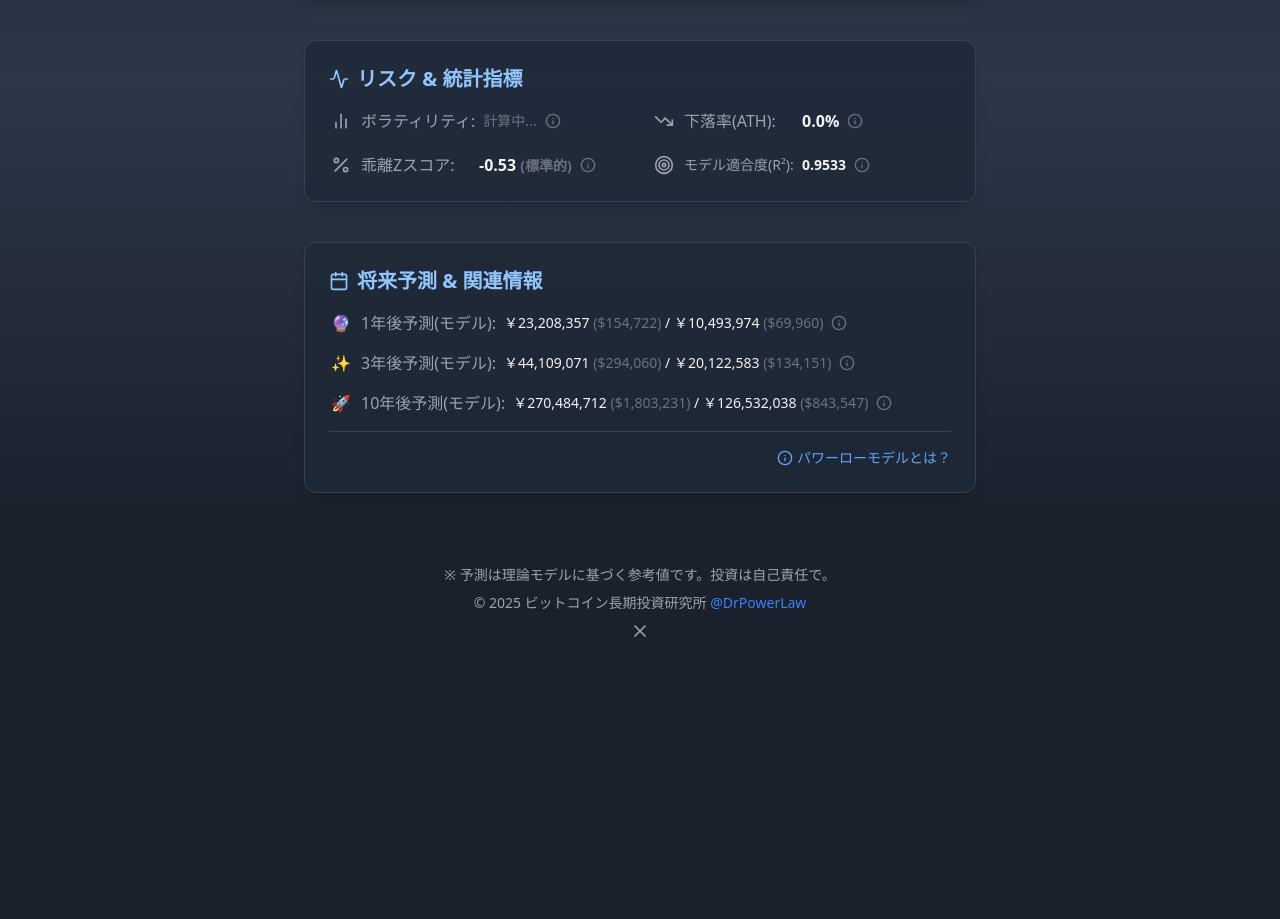
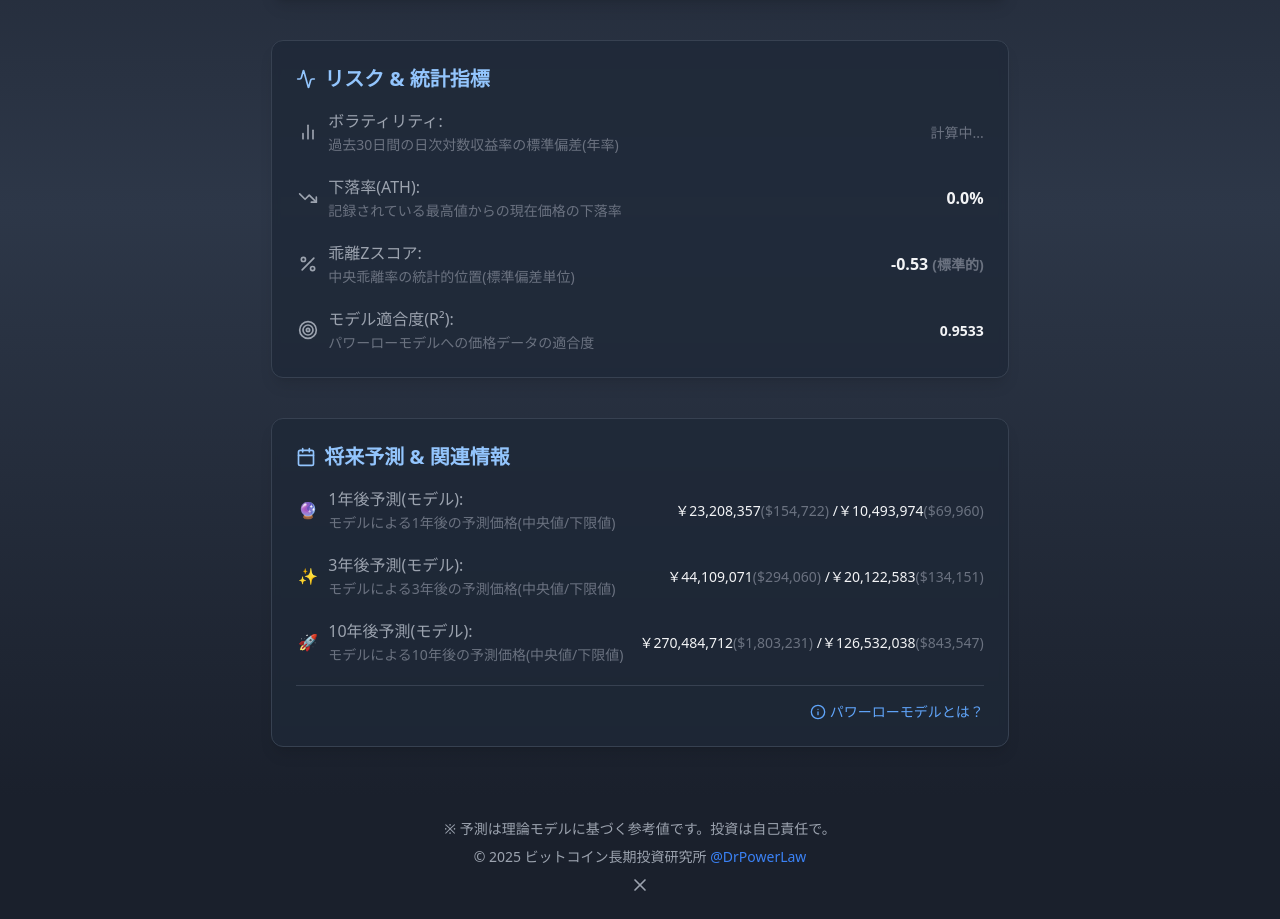
Before and after one commit to fineflow77/btclti, a React (Vite) app: page /analysis-news in a window 1280 px wide. Shown: the part 451-1370 px from the top of the page. Before the commit the page ends 1116 px from the top, so only its background shows below. Built offline with nearby package versions, Linux system fonts and the light colour scheme; no server answers.

Commit message:
Update on 2025-03-30

```diff
--- a/src/pages/AnalysisNews.tsx
+++ b/src/pages/AnalysisNews.tsx
@@ -41,7 +41,28 @@
     return '標準的';
 };
 
+// 指標ラベルコンポーネント
+const MetricLabel: React.FC<{ label: string, explanation: string }> = ({ label, explanation }) => {
+    return (
+        <div className="flex flex-col">
+            <span className={`${bodyClass} ${textSecondaryClass}`}>{label}:</span>
+            <span className={`${smallClass} ${textMutedClass} mt-0.5`}>{explanation}</span>
+        </div>
+    );
+};
+
 const AnalysisNews: React.FC = () => {
+    // 説明テキストを追加
+    const explanations = {
+        volatility: "過去30日間の日次対数収益率の標準偏差(年率)",
+        drawdown: "記録されている最高値からの現在価格の下落率",
+        zScore: "中央乖離率の統計的位置(標準偏差単位)",
+        rSquared: "パワーローモデルへの価格データの適合度",
+        prediction1y: "モデルによる1年後の予測価格(中央値/下限値)",
+        prediction3y: "モデルによる3年後の予測価格(中央値/下限値)",
+        prediction10y: "モデルによる10年後の予測価格(中央値/下限値)"
+    };
+
     // ★ 使われていない weeklyPrices, dailyPowerLawData, dataSources を削除 (必要に応じて戻す)
     const {
         loading, error, currentPrice, dailyPrices,
@@ -155,7 +176,7 @@
                             </div>
                             {/* パワーロー評価 */}
                             <div className="flex items-center space-x-2">
-                                <BarChartHorizontal className={`h-5 w-5 w-6 ${textSecondaryClass}`} /> {/* ★ アイコンを使用 */}
+                                <BarChartHorizontal className={`h-5 w-6 ${textSecondaryClass}`} />
                                 <span className={`${bodyClass} ${textSecondaryClass} min-w-[70px]`}>評価:</span>
                                 {(medianDeviation !== null && supportDeviation !== null) ? (
                                     <span className={`${bodyClass} font-semibold px-2 py-0.5 rounded`} style={{ backgroundColor: getPowerLawPositionColor(medianDeviation, supportDeviation), color: '#fff' }}>
@@ -181,36 +202,87 @@
 
                 {/* --- リスク & 統計指標カード --- */}
                 <section aria-labelledby="risk-stats-heading" className={cardBaseClass}>
-                    <h2 id="risk-stats-heading" className={h2Class}> <Activity className="h-5 w-5 mr-2" /> リスク & 統計指標 </h2> {/* ★ Activity アイコンを使用 */}
+                    <h2 id="risk-stats-heading" className={h2Class}> <Activity className="h-5 w-5 mr-2" /> リスク & 統計指標 </h2>
                     <DataContainer isLoading={loading} error={error} loadingMessage="指標計算中...">
-                        <div className={gridClass}>
+                        <div className="grid grid-cols-1 gap-y-5">
                             {/* ボラティリティ */}
-                            <div className="flex items-center space-x-2" title="過去30日間の日次対数収益率の標準偏差（年率換算）">
-                                <BarChart2 className={`h-5 w-5 w-6 ${textSecondaryClass}`} /> {/* ★ アイコンを使用 */}
-                                <span className={`${bodyClass} ${textSecondaryClass} min-w-[110px]`}>ボラティリティ:</span>
-                                {volatility30d !== null ? (<span className={`${bodyClass} ${textPrimaryClass} font-semibold`}>{volatility30d.toFixed(1)}%</span>) : (<span className={`${smallClass} ${textMutedClass}`}>計算中...</span>)}
-                                <Info className="h-4 w-4 text-gray-500 cursor-help ml-auto" /> {/* ★ Info アイコンを使用 */}
+                            <div className="flex flex-col sm:flex-row sm:items-center gap-y-1 sm:gap-x-4">
+                                <div className="flex items-center">
+                                    <BarChart2 className={`h-5 w-6 ${textSecondaryClass} mr-2`} />
+                                    <MetricLabel
+                                        label="ボラティリティ"
+                                        explanation={explanations.volatility}
+                                    />
+                                </div>
+                                <div className="ml-8 sm:ml-auto">
+                                    {volatility30d !== null ? (
+                                        <span className={`${bodyClass} ${textPrimaryClass} font-semibold`}>
+                                            {volatility30d.toFixed(1)}%
+                                        </span>
+                                    ) : (
+                                        <span className={`${smallClass} ${textMutedClass}`}>計算中...</span>
+                                    )}
+                                </div>
                             </div>
                             {/* ドローダウン */}
-                            <div className="flex items-center space-x-2" title="記録されている最高値からの現在価格の下落率">
-                                <TrendingDown className={`h-5 w-5 w-6 ${textSecondaryClass}`} /> {/* ★ アイコンを使用 */}
-                                <span className={`${bodyClass} ${textSecondaryClass} min-w-[110px]`}>下落率(ATH):</span>
-                                {drawdown !== null ? (<span className={`${bodyClass} ${textPrimaryClass} font-semibold`}>{drawdown.toFixed(1)}%</span>) : (<span className={`${smallClass} ${textMutedClass}`}>計算中...</span>)}
-                                <Info className="h-4 w-4 text-gray-500 cursor-help ml-auto" /> {/* ★ Info アイコンを使用 */}
+                            <div className="flex flex-col sm:flex-row sm:items-center gap-y-1 sm:gap-x-4">
+                                <div className="flex items-center">
+                                    <TrendingDown className={`h-5 w-6 ${textSecondaryClass} mr-2`} />
+                                    <MetricLabel
+                                        label="下落率(ATH)"
+                                        explanation={explanations.drawdown}
+                                    />
+                                </div>
+                                <div className="ml-8 sm:ml-auto">
+                                    {drawdown !== null ? (
+                                        <span className={`${bodyClass} ${textPrimaryClass} font-semibold`}>
+                                            {drawdown.toFixed(1)}%
+                                        </span>
+                                    ) : (
+                                        <span className={`${smallClass} ${textMutedClass}`}>計算中...</span>
+                                    )}
+                                </div>
                             </div>
                             {/* 乖離Zスコア */}
-                            <div className="flex items-center space-x-2" title="中央価格からの乖離率が、過去の乖離率分布の中でどの位置にあるか（標準偏差単位）">
-                                <Percent className={`h-5 w-5 w-6 ${textSecondaryClass}`} /> {/* ★ アイコンを使用 */}
-                                <span className={`${bodyClass} ${textSecondaryClass} min-w-[110px]`}>乖離Zスコア:</span>
-                                {medianDeviationZScore !== null ? (<span className={`${bodyClass} ${textPrimaryClass} font-semibold`}>{medianDeviationZScore.toFixed(2)} <span className={`${smallClass} ${textMutedClass}`}>({getZScoreInterpretation(medianDeviationZScore)})</span></span>) : (<span className={`${smallClass} ${textMutedClass}`}>計算中...</span>)}
-                                <Info className="h-4 w-4 text-gray-500 cursor-help ml-auto" /> {/* ★ Info アイコンを使用 */}
+                            <div className="flex flex-col sm:flex-row sm:items-center gap-y-1 sm:gap-x-4">
+                                <div className="flex items-center">
+                                    <Percent className={`h-5 w-6 ${textSecondaryClass} mr-2`} />
+                                    <MetricLabel
+                                        label="乖離Zスコア"
+                                        explanation={explanations.zScore}
+                                    />
+                                </div>
+                                <div className="ml-8 sm:ml-auto">
+                                    {medianDeviationZScore !== null ? (
+                                        <span className={`${bodyClass} ${textPrimaryClass} font-semibold`}>
+                                            {medianDeviationZScore.toFixed(2)}
+                                            <span className={`${smallClass} ${textMutedClass} ml-1`}>
+                                                ({getZScoreInterpretation(medianDeviationZScore)})
+                                            </span>
+                                        </span>
+                                    ) : (
+                                        <span className={`${smallClass} ${textMutedClass}`}>計算中...</span>
+                                    )}
+                                </div>
                             </div>
                             {/* モデル適合度 R2 */}
-                            <div className="flex items-center space-x-2" title="パワーローモデルへの価格データの適合度 (対数スケール)">
-                                <Target className={`h-5 w-5 w-6 ${textSecondaryClass}`} /> {/* ★ アイコンを使用 */}
-                                <span className={`${smallClass} ${textSecondaryClass} min-w-[110px]`}>モデル適合度(R²):</span>
-                                {rSquared !== null ? (<span className={`${smallClass} ${textPrimaryClass} font-semibold`}>{rSquared.toFixed(4)}</span>) : (<span className={`${smallClass} ${textMutedClass}`}>計算中...</span>)}
-                                <Info className="h-4 w-4 text-gray-500 cursor-help ml-auto" /> {/* ★ Info アイコンを使用 */}
+                            <div className="flex flex-col sm:flex-row sm:items-center gap-y-1 sm:gap-x-4">
+                                <div className="flex items-center">
+                                    <Target className={`h-5 w-6 ${textSecondaryClass} mr-2`} />
+                                    <MetricLabel
+                                        label="モデル適合度(R²)"
+                                        explanation={explanations.rSquared}
+                                    />
+                                </div>
+                                <div className="ml-8 sm:ml-auto">
+                                    {rSquared !== null ? (
+                                        <span className={`${smallClass} ${textPrimaryClass} font-semibold`}>
+                                            {rSquared.toFixed(4)}
+                                        </span>
+                                    ) : (
+                                        <span className={`${smallClass} ${textMutedClass}`}>計算中...</span>
+                                    )}
+                                </div>
                             </div>
                         </div>
                     </DataContainer>
@@ -238,46 +310,93 @@
                 </section>
                 */}
 
-                {/* --- 将来予測 & 関連情報 --- */}
+                {/* --- 将来予測 --- */}
                 <section aria-labelledby="forecast-info-heading" className={cardBaseClass}>
-                    <h2 id="forecast-info-heading" className={h2Class}> <Calendar className="h-5 w-5 mr-2" /> 将来予測 & 関連情報 </h2> {/* ★ Calendar アイコンを使用 */}
-                    <div className="space-y-4">
+                    <h2 id="forecast-info-heading" className={h2Class}> <Calendar className="h-5 w-5 mr-2" /> 将来予測 & 関連情報 </h2>
+                    <div className="space-y-5">
                         {/* 1年後予測 */}
-                        <div className="flex items-center space-x-2" title="パワーローモデルに基づく1年後の理論価格予測（中央値/下限値）">
-                            <span className={`w-6 text-center ${textSecondaryClass}`}>🔮</span>
-                            <span className={`${bodyClass} ${textSecondaryClass} min-w-[120px]`}>1年後予測(モデル):</span>
+                        <div className="flex flex-col sm:flex-row sm:items-center gap-y-1 sm:gap-x-4">
+                            <div className="flex items-center">
+                                <span className={`w-6 text-center ${textSecondaryClass} mr-2`}>🔮</span>
+                                <MetricLabel
+                                    label="1年後予測(モデル)"
+                                    explanation={explanations.prediction1y}
+                                />
+                            </div>
+                            <div className="ml-8 sm:ml-auto">
                                 {prediction1y !== null ? (
                                     <span className={`${smallClass} ${textPrimaryClass}`}>
-                                    {formatCurrency(prediction1y.median.jpy, 'JPY')} <span className={`${smallClass} ${textMutedClass}`}>({formatCurrency(prediction1y.median.usd, 'USD')})</span> / {formatCurrency(prediction1y.support.jpy, 'JPY')} <span className={`${smallClass} ${textMutedClass}`}>({formatCurrency(prediction1y.support.usd, 'USD')})</span>
+                                        {formatCurrency(prediction1y.median.jpy, 'JPY')}
+                                        <span className={`${smallClass} ${textMutedClass}`}>
+                                            ({formatCurrency(prediction1y.median.usd, 'USD')})
+                                        </span> /
+                                        {formatCurrency(prediction1y.support.jpy, 'JPY')}
+                                        <span className={`${smallClass} ${textMutedClass}`}>
+                                            ({formatCurrency(prediction1y.support.usd, 'USD')})
                                         </span>
-                            ) : (<span className={`${smallClass} ${textMutedClass}`}>計算中...</span>)}
-                            <Info className="h-4 w-4 text-gray-500 cursor-help ml-auto" /> {/* ★ Info アイコンを使用 */}
+                                    </span>
+                                ) : (
+                                    <span className={`${smallClass} ${textMutedClass}`}>計算中...</span>
+                                )}
+                            </div>
                         </div>
                         {/* 3年後予測 */}
-                        <div className="flex items-center space-x-2" title="パワーローモデルに基づく3年後の理論価格予測（中央値/下限値）">
-                            <span className={`w-6 text-center ${textSecondaryClass}`}>✨</span>
-                            <span className={`${bodyClass} ${textSecondaryClass} min-w-[120px]`}>3年後予測(モデル):</span>
+                        <div className="flex flex-col sm:flex-row sm:items-center gap-y-1 sm:gap-x-4">
+                            <div className="flex items-center">
+                                <span className={`w-6 text-center ${textSecondaryClass} mr-2`}>✨</span>
+                                <MetricLabel
+                                    label="3年後予測(モデル)"
+                                    explanation={explanations.prediction3y}
+                                />
+                            </div>
+                            <div className="ml-8 sm:ml-auto">
                                 {prediction3y !== null ? (
                                     <span className={`${smallClass} ${textPrimaryClass}`}>
-                                    {formatCurrency(prediction3y.median.jpy, 'JPY')} <span className={`${smallClass} ${textMutedClass}`}>({formatCurrency(prediction3y.median.usd, 'USD')})</span> / {formatCurrency(prediction3y.support.jpy, 'JPY')} <span className={`${smallClass} ${textMutedClass}`}>({formatCurrency(prediction3y.support.usd, 'USD')})</span>
+                                        {formatCurrency(prediction3y.median.jpy, 'JPY')}
+                                        <span className={`${smallClass} ${textMutedClass}`}>
+                                            ({formatCurrency(prediction3y.median.usd, 'USD')})
+                                        </span> /
+                                        {formatCurrency(prediction3y.support.jpy, 'JPY')}
+                                        <span className={`${smallClass} ${textMutedClass}`}>
+                                            ({formatCurrency(prediction3y.support.usd, 'USD')})
                                         </span>
-                            ) : (<span className={`${smallClass} ${textMutedClass}`}>計算中...</span>)}
-                            <Info className="h-4 w-4 text-gray-500 cursor-help ml-auto" /> {/* ★ Info アイコンを使用 */}
+                                    </span>
+                                ) : (
+                                    <span className={`${smallClass} ${textMutedClass}`}>計算中...</span>
+                                )}
+                            </div>
                         </div>
                         {/* 10年後予測 */}
-                        <div className="flex items-center space-x-2" title="パワーローモデルに基づく10年後の理論価格予測（中央値/下限値）">
-                            <span className={`w-6 text-center ${textSecondaryClass}`}>🚀</span>
-                            <span className={`${bodyClass} ${textSecondaryClass} min-w-[120px]`}>10年後予測(モデル):</span>
+                        <div className="flex flex-col sm:flex-row sm:items-center gap-y-1 sm:gap-x-4">
+                            <div className="flex items-center">
+                                <span className={`w-6 text-center ${textSecondaryClass} mr-2`}>🚀</span>
+                                <MetricLabel
+                                    label="10年後予測(モデル)"
+                                    explanation={explanations.prediction10y}
+                                />
+                            </div>
+                            <div className="ml-8 sm:ml-auto">
                                 {prediction10y !== null ? (
                                     <span className={`${smallClass} ${textPrimaryClass}`}>
-                                    {formatCurrency(prediction10y.median.jpy, 'JPY')} <span className={`${smallClass} ${textMutedClass}`}>({formatCurrency(prediction10y.median.usd, 'USD')})</span> / {formatCurrency(prediction10y.support.jpy, 'JPY')} <span className={`${smallClass} ${textMutedClass}`}>({formatCurrency(prediction10y.support.usd, 'USD')})</span>
+                                        {formatCurrency(prediction10y.median.jpy, 'JPY')}
+                                        <span className={`${smallClass} ${textMutedClass}`}>
+                                            ({formatCurrency(prediction10y.median.usd, 'USD')})
+                                        </span> /
+                                        {formatCurrency(prediction10y.support.jpy, 'JPY')}
+                                        <span className={`${smallClass} ${textMutedClass}`}>
+                                            ({formatCurrency(prediction10y.support.usd, 'USD')})
                                         </span>
-                            ) : (<span className={`${smallClass} ${textMutedClass}`}>計算中...</span>)}
-                            <Info className="h-4 w-4 text-gray-500 cursor-help ml-auto" /> {/* ★ Info アイコンを使用 */}
+                                    </span>
+                                ) : (
+                                    <span className={`${smallClass} ${textMutedClass}`}>計算中...</span>
+                                )}
+                            </div>
                         </div>
                         {/* 関連リンク */}
                         <div className="pt-4 border-t border-gray-700 flex flex-wrap gap-x-4 gap-y-2 justify-end">
-                            <Link to="/power-law-explanation" className={`${linkClass} inline-flex items-center text-sm`}> <Info className="h-4 w-4 mr-1" /> パワーローモデルとは？ </Link> {/* ★ Info アイコンを使用 */}
+                            <Link to="/power-law-explanation" className={`${linkClass} inline-flex items-center text-sm`}>
+                                <Info className="h-4 w-4 mr-1" /> パワーローモデルとは？
+                            </Link>
                         </div>
                     </div>
                 </section>
--- a/src/pages/BitcoinBasics.tsx
+++ b/src/pages/BitcoinBasics.tsx
@@ -187,7 +187,7 @@
                                 <span className="inline-block w-2 h-2 rounded-full bg-[#F87171] mr-2" /> 留意点
                             </h3>
                             <ul className={`${typography.body} ${colors.textSecondary} list-disc list-inside space-y-1`}>
-                                <li><strong className="font-semibold">手数料:</strong> 通常の現物取引と比較して、スプレッド（売買価格差）や手数料が割高な場合がある。</li>
+                                <li><strong className="font-semibold">手数料:</strong> 積み立てサービスを利用する場合、通常の現物取引と比較して、スプレッド（売買価格差）や手数料が割高な場合がある。</li>
                                 <li><strong className="font-semibold">短期的な機会損失:</strong> 価格が底値圏にある時にまとめて購入する場合と比較して、短期的な上昇局面でのリターンは限定的になる可能性。</li>
                             </ul>
                         </div>
```
Lines whose indentation alone changed are shown as unchanged.
